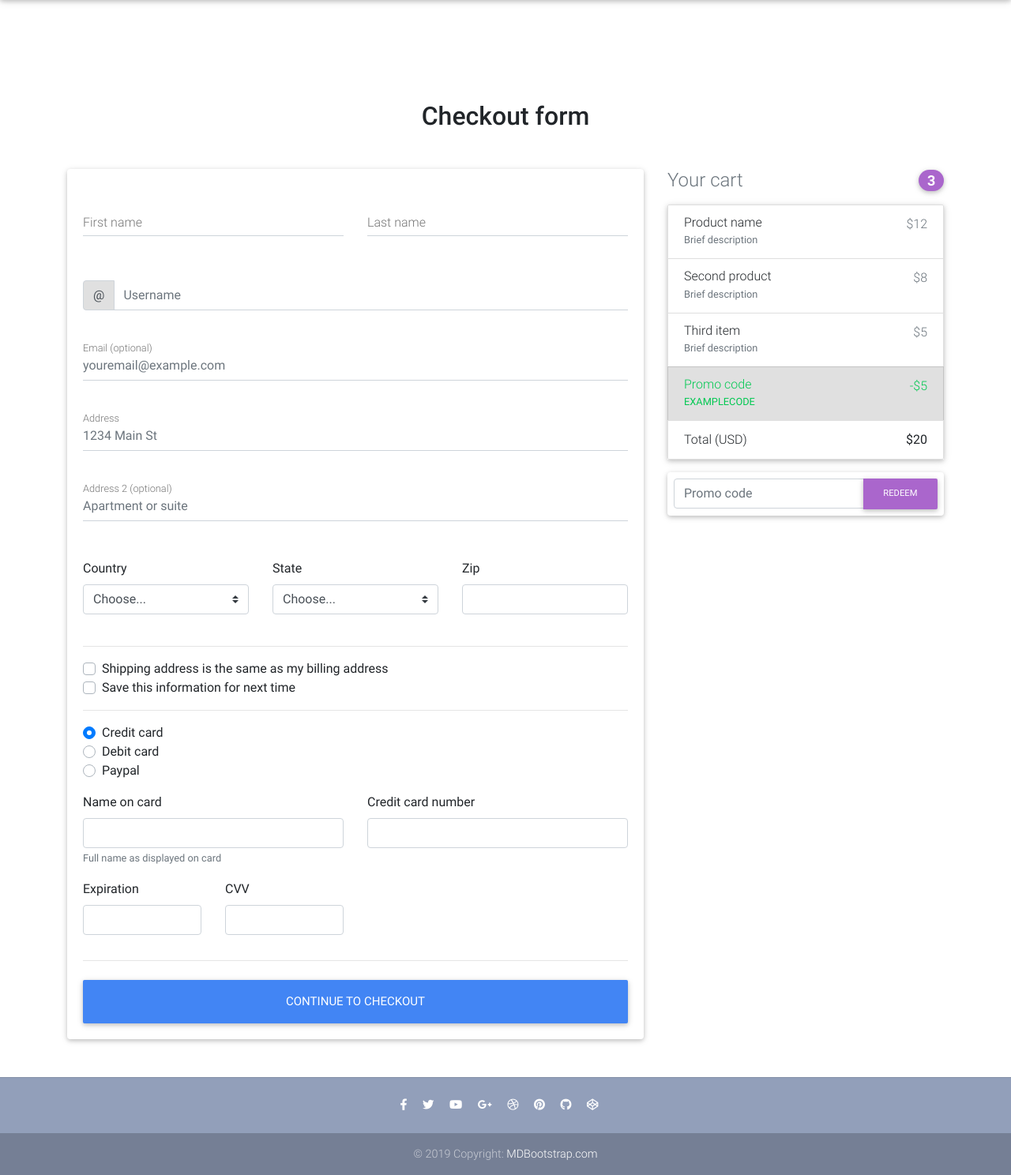
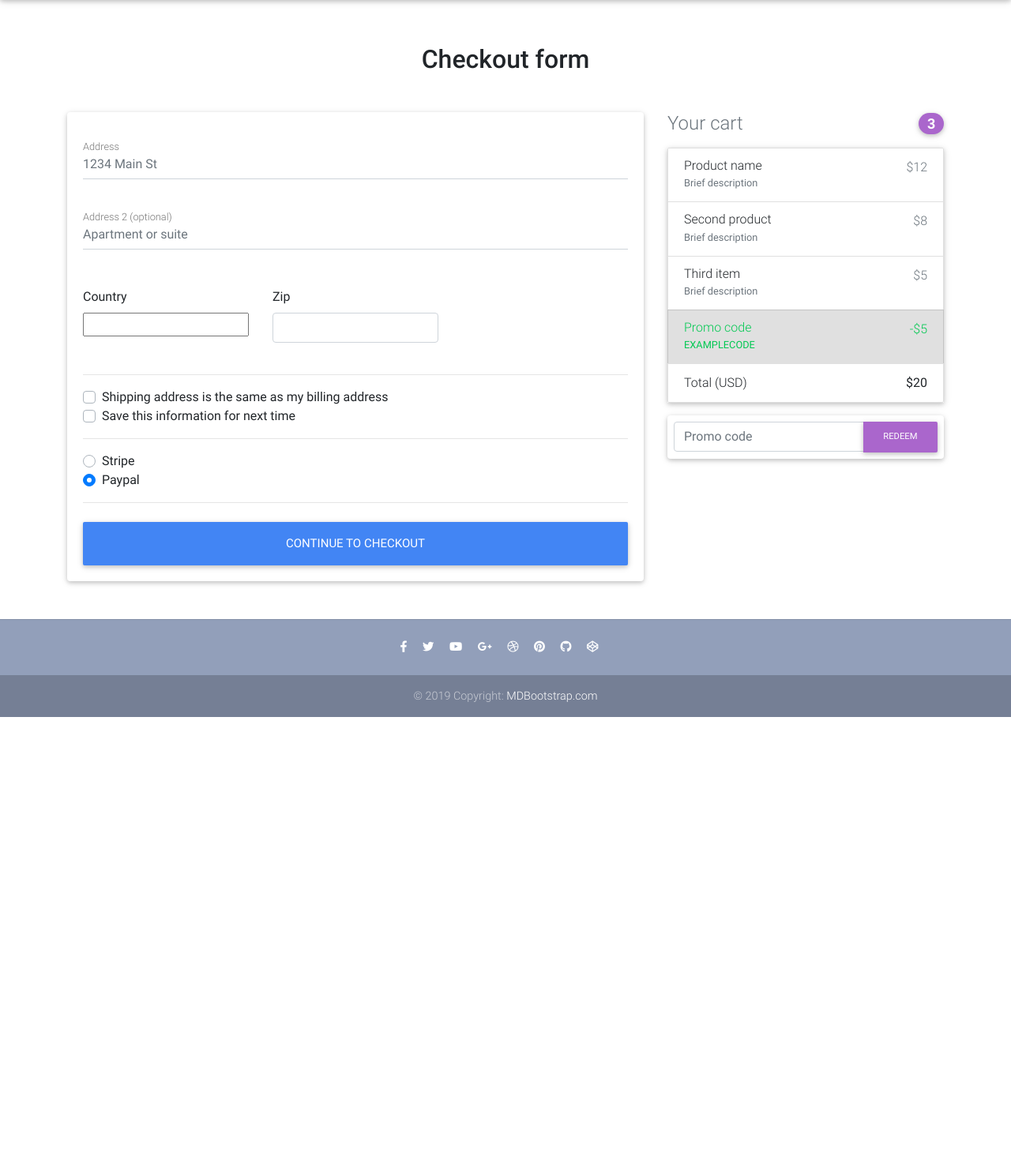
Before and after one commit to frifaie/jdcommerce, a Django app: page /checkout/ in a window 1280 px wide. Shown: the part 64-1552 px from the top of the page at 79% size. After the commit the page ends 972 px from the top, so only its background shows below. Run offline with Django 3.2, Linux system fonts and the light colour scheme; some libraries are stand-ins or nearby versions.

Commit message:
checkout form

```diff
--- /dev/null
+++ b/core/forms.py
@@ -0,0 +1,28 @@
+from django import forms
+from django_countries.fields import CountryField
+from django_countries.widgets import CountrySelectWidget
+
+
+PAYMENT_CHOICES = (
+    ('S', 'Stripe'),
+    ('P', 'Paypal')
+)
+
+class CheckoutForm(forms.Form):
+    street_address = forms.CharField(widget=forms.TextInput(attrs={
+        'placeholder': '1234 Main St',
+        'class': 'form-control'
+    }))
+    apartment_address = forms.CharField(required=False, widget=forms.TextInput(attrs={
+        'placeholder': 'Apartment or suite',
+        'class': 'form-control'
+    }))
+    country = CountryField(blank_label='(select country)').formfield(widget=CountrySelectWidget(attrs={
+        'class': "custom-select d-block w-100"
+    }))
+    zip = forms.CharField(widget=forms.TextInput(attrs={
+        'class': 'form-control'
+    }))
+    same_shipping_address = forms.BooleanField(required=False)
+    save_info = forms.BooleanField(required=False)
+    payment_option = forms.ChoiceField(widget=forms.RadioSelect, choices=PAYMENT_CHOICES)
--- a/core/urls.py
+++ b/core/urls.py
@@ -1,7 +1,7 @@
 from django.urls import path
 from .views import (
     ItemDetailView,
-    checkout,
+    CheckoutView,
     HomeView,
     OrderSummaryView,
     add_to_cart,
@@ -13,7 +13,7 @@
 
 urlpatterns = [
     path('', HomeView.as_view(), name='home'),
-    path('checkout/', checkout, name='checkout'),
+    path('checkout/', CheckoutView.as_view(), name='checkout'),
     path('order-summary/', OrderSummaryView.as_view(), name='order-summary'),
     path('product/<slug>/', ItemDetailView.as_view(), name='product'),
     path('add-to-cart/<slug>/', add_to_cart, name='add-to-cart'),
--- a/core/views.py
+++ b/core/views.py
@@ -5,7 +5,8 @@
 from django.shortcuts import render, get_object_or_404, redirect
 from django.utils import timezone
 from django.views.generic import ListView, DetailView, View
-from .models import Item, Order, OrderItem
+from .forms import CheckoutForm
+from .models import Item, Order, OrderItem, BillingAddress
 
 
 def products(request):
@@ -15,8 +16,44 @@
     return render(request, "products.html", context)
 
 
-def checkout(request):
-    return render(request, "checkout.html")
+class CheckoutView(View):
+    def get(self, *args, **kwargs):
+        form = CheckoutForm()
+        context = {
+            'form': form
+        }
+        return render(self.request, "checkout.html", context)
+
+    def post(self, *args, **kwargs):
+        form = CheckoutForm(self.request.POST or None)
+        try:
+            order = Order.objects.get(user=self.request.user, ordered=False)
+            if form.is_valid():
+                street_address = form.cleaned_data.get('street_address')
+                apartment_address = form.cleaned_data.get('apartment_address')
+                country = form.cleaned_data.get('country')
+                zip = form.cleaned_data.get('zip')
+                # Not now
+                # same_shipping_address = form.cleaned_data.get('same_shipping_address')
+                # save_info = form.cleaned_data.get('save_info')
+                payment_option = form.cleaned_data.get('payment_option')
+                billing_address = BillingAddress(
+                    user=self.request.user,
+                    street_address=street_address,
+                    apartment_address=apartment_address,
+                    country=country,
+                    zip=zip
+                )
+                billing_address.save()
+                order.billing_address = billing_address
+                order.save()
+                return redirect("core:checkout")
+            messages.warning(self.request, "Failed checkout!")
+            return redirect("core:checkout")
+        except ObjectDoesNotExist:
+            messages.error(self.request, "You do not have an active order")
+            return redirect("core:order-summary")
+
 
 
 class HomeView(ListView):
--- a/djecommerce/settings.py
+++ b/djecommerce/settings.py
@@ -14,14 +14,16 @@
     'django.contrib.sessions',
     'django.contrib.messages',
     'django.contrib.staticfiles',
-    #auth
+    #libraries
     'django.contrib.sites',
     'allauth',
     'allauth.account',
     'allauth.socialaccount',
     'crispy_forms',
+    'django_countries',
+
     #own
-    'core'
+    'core',
 ]
 
 MIDDLEWARE = [
--- a/requirements.txt
+++ b/requirements.txt
@@ -4,6 +4,7 @@
 defusedxml==0.6.0
 Django==2.2.4
 django-allauth==0.40.0
+django-countries==5.5
 django-crispy-forms==1.8.1
 idna==2.8
 oauthlib==3.1.0
@@ -13,5 +14,6 @@
 pytz==2018.5
 requests==2.22.0
 requests-oauthlib==1.3.0
+six==1.13.0
 sqlparse==0.2.4
 urllib3==1.25.7
--- a/templates/checkout.html
+++ b/templates/checkout.html
@@ -1,9 +1,10 @@
 {% extends "base.html" %}
-grey lighten-3
+{% load crispy_forms_tags %}
+
 
 {% block content %}
 
-  <main class="mt-5 pt-4">
+  <main>
     <div class="container wow fadeIn">
 
       <!-- Heading -->
@@ -19,61 +20,20 @@
           <div class="card">
 
             <!--Card content-->
-            <form class="card-body">
+            <form method="POST" class="card-body"> {% csrf_token %}
 
-              <!--Grid row-->
-              <div class="row">
-
-                <!--Grid column-->
-                <div class="col-md-6 mb-2">
-
-                  <!--firstName-->
-                  <div class="md-form ">
-                    <input type="text" id="firstName" class="form-control">
-                    <label for="firstName" class="">First name</label>
-                  </div>
-
-                </div>
-                <!--Grid column-->
-
-                <!--Grid column-->
-                <div class="col-md-6 mb-2">
-
-                  <!--lastName-->
-                  <div class="md-form">
-                    <input type="text" id="lastName" class="form-control">
-                    <label for="lastName" class="">Last name</label>
-                  </div>
-
-                </div>
-                <!--Grid column-->
-
-              </div>
-              <!--Grid row-->
-
-              <!--Username-->
-              <div class="md-form input-group pl-0 mb-5">
-                <div class="input-group-prepend">
-                  <span class="input-group-text" id="basic-addon1">@</span>
-                </div>
-                <input type="text" class="form-control py-0" placeholder="Username" aria-describedby="basic-addon1">
-              </div>
-
-              <!--email-->
-              <div class="md-form mb-5">
-                <input type="text" id="email" class="form-control" placeholder="youremail@example.com">
-                <label for="email" class="">Email (optional)</label>
-              </div>
 
               <!--address-->
               <div class="md-form mb-5">
-                <input type="text" id="address" class="form-control" placeholder="1234 Main St">
+                <!--<input type="text" id="address" class="form-control" placeholder="1234 Main St">-->
+                {{ form.street_address }}
                 <label for="address" class="">Address</label>
               </div>
 
               <!--address-2-->
               <div class="md-form mb-5">
-                <input type="text" id="address-2" class="form-control" placeholder="Apartment or suite">
+                <!--<input type="text" id="address-2" class="form-control" placeholder="Apartment or suite">-->
+                {{ form.apartment_address }}
                 <label for="address-2" class="">Address 2 (optional)</label>
               </div>
 
@@ -84,10 +44,11 @@
                 <div class="col-lg-4 col-md-12 mb-4">
 
                   <label for="country">Country</label>
-                  <select class="custom-select d-block w-100" id="country" required>
+                  <!--<select class="custom-select d-block w-100" id="country" required>
                     <option value="">Choose...</option>
                     <option>United States</option>
-                  </select>
+                  </select>-->
+                  {{ form.country }}
                   <div class="invalid-feedback">
                     Please select a valid country.
                   </div>
@@ -95,26 +56,13 @@
                 </div>
                 <!--Grid column-->
 
-                <!--Grid column-->
-                <div class="col-lg-4 col-md-6 mb-4">
-
-                  <label for="state">State</label>
-                  <select class="custom-select d-block w-100" id="state" required>
-                    <option value="">Choose...</option>
-                    <option>California</option>
-                  </select>
-                  <div class="invalid-feedback">
-                    Please provide a valid state.
-                  </div>
-
-                </div>
-                <!--Grid column-->
 
                 <!--Grid column-->
                 <div class="col-lg-4 col-md-6 mb-4">
 
                   <label for="zip">Zip</label>
-                  <input type="text" class="form-control" id="zip" placeholder="" required>
+                  <!--<input type="text" class="form-control" id="zip" placeholder="" required>-->
+                  {{ form.zip }}
                   <div class="invalid-feedback">
                     Zip code required.
                   </div>
@@ -128,63 +76,29 @@
               <hr>
 
               <div class="custom-control custom-checkbox">
-                <input type="checkbox" class="custom-control-input" id="same-address">
+                <input {% if form.same_shipping_address.value %}checked{% endif %} type="checkbox" name="same_billing_info" class="custom-control-input" id="same-address">
                 <label class="custom-control-label" for="same-address">Shipping address is the same as my billing address</label>
               </div>
               <div class="custom-control custom-checkbox">
-                <input type="checkbox" class="custom-control-input" id="save-info">
+                <input {% if form.save_info.value %}checked{% endif %} type="checkbox" name="save_info" class="custom-control-input" id="save-info">
                 <label class="custom-control-label" for="save-info">Save this information for next time</label>
               </div>
 
               <hr>
 
               <div class="d-block my-3">
+                {% for value, name in form.fields.payment_option.choices %}
                 <div class="custom-control custom-radio">
-                  <input id="credit" name="paymentMethod" type="radio" class="custom-control-input" checked required>
-                  <label class="custom-control-label" for="credit">Credit card</label>
+                  <input id="{{ name }}" name="payment_option" value="{{ value }}" type="radio" class="custom-control-input" checked required>
+                  <label class="custom-control-label" for="{{ name }}">{{ name }}</label>
                 </div>
-                <div class="custom-control custom-radio">
-                  <input id="debit" name="paymentMethod" type="radio" class="custom-control-input" required>
-                  <label class="custom-control-label" for="debit">Debit card</label>
-                </div>
-                <div class="custom-control custom-radio">
+                {% endfor %}
+                <!--<div class="custom-control custom-radio">
                   <input id="paypal" name="paymentMethod" type="radio" class="custom-control-input" required>
                   <label class="custom-control-label" for="paypal">Paypal</label>
-                </div>
+                </div>-->
               </div>
-              <div class="row">
-                <div class="col-md-6 mb-3">
-                  <label for="cc-name">Name on card</label>
-                  <input type="text" class="form-control" id="cc-name" placeholder="" required>
-                  <small class="text-muted">Full name as displayed on card</small>
-                  <div class="invalid-feedback">
-                    Name on card is required
-                  </div>
-                </div>
-                <div class="col-md-6 mb-3">
-                  <label for="cc-number">Credit card number</label>
-                  <input type="text" class="form-control" id="cc-number" placeholder="" required>
-                  <div class="invalid-feedback">
-                    Credit card number is required
-                  </div>
-                </div>
-              </div>
-              <div class="row">
-                <div class="col-md-3 mb-3">
-                  <label for="cc-expiration">Expiration</label>
-                  <input type="text" class="form-control" id="cc-expiration" placeholder="" required>
-                  <div class="invalid-feedback">
-                    Expiration date required
-                  </div>
-                </div>
-                <div class="col-md-3 mb-3">
-                  <label for="cc-expiration">CVV</label>
-                  <input type="text" class="form-control" id="cc-cvv" placeholder="" required>
-                  <div class="invalid-feedback">
-                    Security code required
-                  </div>
-                </div>
-              </div>
+
               <hr class="mb-4">
               <button class="btn btn-primary btn-lg btn-block" type="submit">Continue to checkout</button>
 
```
Also changed, not shown: core/models.py (+15 -0 lines), README.md, core/migrations/0011_billingaddress.py (added), core/migrations/0012_order_billing_address.py (added), core/migrations/0013_auto_20191217_0924.py (added), 1 other file.
